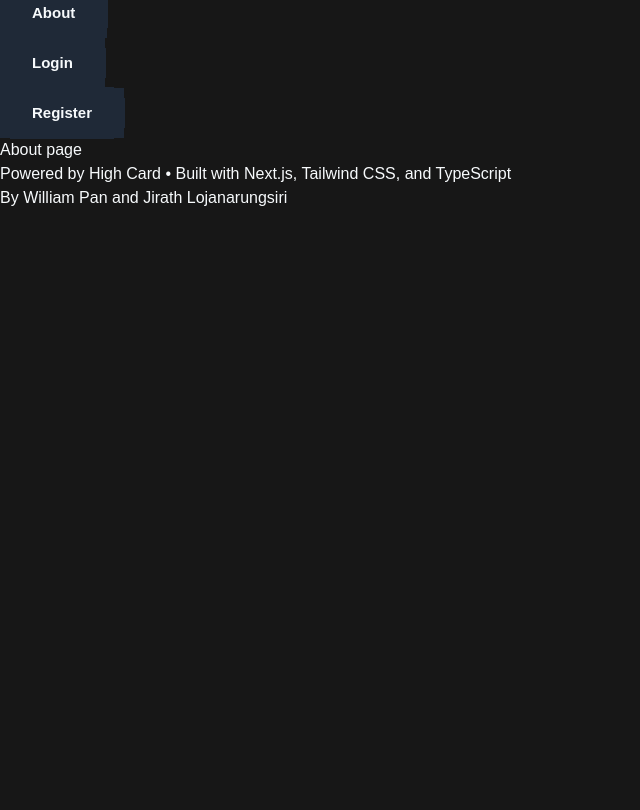
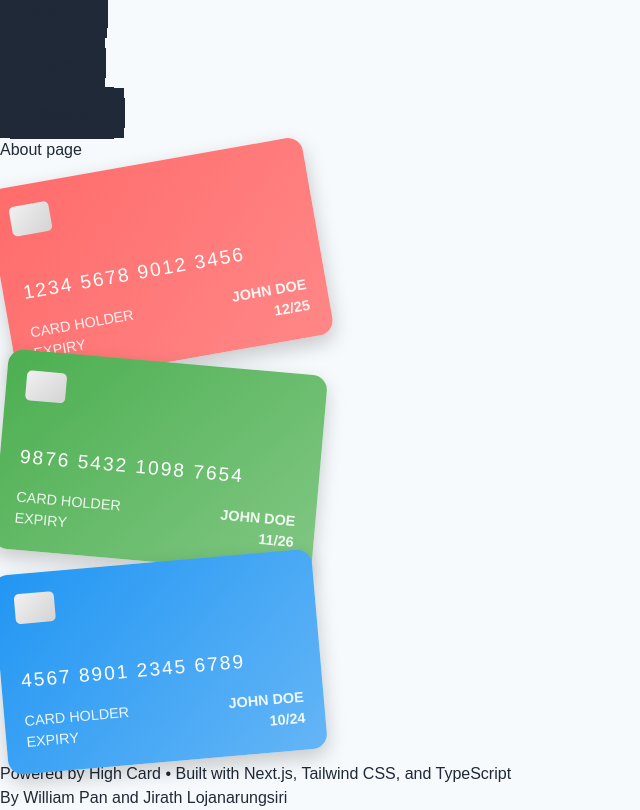
Before and after one commit to williampan22/finhacks2025, a Next.js app: page /about in a window 1280 px wide. Shown: the part 1060-1870 px from the top of the page, without its empty margins (0-640 px from the left). Before the commit the page ends 1270 px from the top, so only its background shows below. Built offline with nearby package versions, Linux system fonts and the light colour scheme; no server answers.

Commit message:
fixed login glitch

```diff
--- a/src/app/about/page.tsx
+++ b/src/app/about/page.tsx
@@ -1,3 +1,5 @@
+import CreditCard from "@/components/creditCard";
+
 export default function About() {
     return (
         <div className="min-h-screen bg-gray-100 flex flex-col items-center justify-center">
@@ -5,6 +7,16 @@ export default function About() {
                  About page
             </p>
 
+            <div className="card-stack grid grid-col">
+                <CreditCard cardNumber={"1234 5678 9012 3456"} name="John Doe" expiration="12/25" card="1"/>
+                <CreditCard cardNumber={"9876 5432 1098 7654"} name="John Doe" expiration="11/26" card="2"/>
+                <CreditCard cardNumber={"4567 8901 2345 6789"} name="John Doe" expiration="10/24" card="3"/>
+
+</div>
+
+
+
+
         </div>
     )
 }
--- a/src/app/clientLayout.tsx
+++ b/src/app/clientLayout.tsx
@@ -25,14 +25,11 @@ export default function ClientLayout({
         });
 
         if (!response.ok) {
-          if (response.status === 401) {
-            window.location.href = "/login"; // Redirect if unauthorized
-          }
           return;
         }
 
         const data = await response.json();
-        setLoggedIn(!!data.user);
+        setLoggedIn(true);
       } catch (error) {
         console.error("Error fetching user details:", error);
       } finally {
@@ -42,11 +39,6 @@ export default function ClientLayout({
 
     fetchUserDetails();
   }, []);
-
-  if (loading) {
-    // Optional loading state
-    return <div className="flex justify-center items-center h-screen">Loading...</div>;
-  }
 
   return (
     <>
--- a/src/app/globals.css
+++ b/src/app/globals.css
@@ -3,14 +3,14 @@
 @tailwind utilities;
 
 :root {
-  --background: #171717;
-  --foreground: #f7fafc;
+  --background: #f7fafc;
+  --foreground: #1F2937;
 }
 
 @media (prefers-color-scheme: dark) {
   :root {
-    --background: #f7fafc;
-    --foreground: #171717;
+    --background: #1F2937;
+    --foreground: #f7fafc;
   }
 }
 
@@ -19,6 +19,74 @@ body {
   background: var(--background);
   font-family: Arial, Helvetica, sans-serif;
 }
+
+
+.credit-card {
+  position: relative;
+  width: 320px;
+  height: 200px;
+  background: linear-gradient(135deg, #6c63ff, #8f6aff);
+  border-radius: 15px;
+  box-shadow: 0 8px 20px rgba(0, 0, 0, 0.2);
+  transform: rotate(-10deg);
+  color: white;
+  overflow: hidden;
+  padding: 20px;
+}
+
+.card-chip {
+  width: 40px;
+  height: 30px;
+  background: linear-gradient(135deg, #f1f1f1, #d3d3d3);
+  border-radius: 5px;
+  position: absolute;
+  top: 20px;
+  left: 20px;
+}
+
+.card-details {
+  position: absolute;
+  bottom: 20px;
+  left: 20px;
+  right: 20px;
+}
+
+.card-number {
+  font-size: 1.2rem;
+  letter-spacing: 2px;
+  margin-bottom: 15px;
+}
+
+.card-holder,
+.card-expiry {
+  display: flex;
+  justify-content: space-between;
+  font-size: 0.9rem;
+  text-transform: uppercase;
+  opacity: 0.9;
+}
+
+.card-holder span:last-child,
+.card-expiry span:last-child {
+  font-weight: bold;
+  opacity: 1;
+}
+
+.card-1 {
+  background: linear-gradient(135deg, #ff6b6b, #ff8787);
+  transform: rotate(-10deg);
+}
+
+.card-2 {
+  background: linear-gradient(135deg, #4caf50, #81c784);
+  transform: rotate(5deg);
+}
+
+.card-3 {
+  background: linear-gradient(135deg, #2196f3, #64b5f6);
+  transform: rotate(-5deg);
+}
+
 
 /* Lock-focus class */
 .lock-focus button {
--- /dev/null
+++ b/src/components/creditCard.tsx
@@ -0,0 +1,18 @@
+const creditCard = ({cardNumber, name, expiration, card} : {cardNumber: string, name: string, expiration: string, card: string}) => (
+  <div className={`credit-card card-${card}`}>
+    <div className="card-chip"></div>
+    <div className="card-details">
+      <div className="card-number">{cardNumber}</div>
+      <div className="card-holder">
+        <span>Card Holder</span>
+        <span>{name}</span>
+      </div>
+      <div className="card-expiry">
+        <span>Expiry</span>
+        <span>{expiration}</span>
+      </div>
+    </div>
+  </div>
+);
+
+export default creditCard;
```
